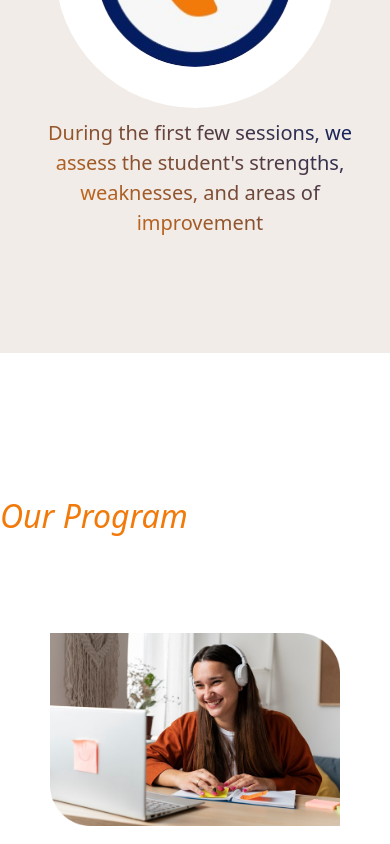
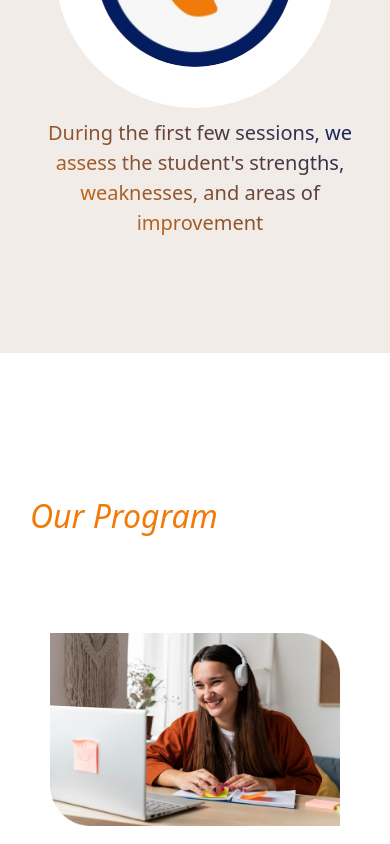
Before and after one commit to dilip2k04/hostinger, a React (Vite) app: page / in a window 390 px wide. Shown: the part 11156-12000 px from the top of the page. Built offline with nearby package versions, Linux system fonts and the light colour scheme; no server answers.

Commit message:
Changes done

```diff
--- a/src/pages/Contact/Contact.jsx
+++ b/src/pages/Contact/Contact.jsx
@@ -126,7 +126,7 @@ export default function Contact() {
         <div className="col-5 d-none d-md-block d-lg-block d-xl-block">
           <img
             src="/imgs/form.png"
-            style={{ height: "75%", width: "80%", objectFit: "contain", marginTop:"18px" }}
+            style={{ height: "78%", width: "80%", objectFit: "contain", marginTop:"18px"}}
             alt=""
           />
         </div>
@@ -166,7 +166,7 @@ export default function Contact() {
             <a className="privacy_btn" href="#">Privacy Policy</a> || <a href="#" className="terms_btn">Terms & Conditions</a>
             </div>
             <div className="d-flex justify-content-center align-items-center">
-              <button onClick={handleSubmit} className="form_button">
+              <button onClick={handleSubmit} className="form_button fw-bolder">
                 Book A Demo
               </button>
             </div>
--- a/src/pages/OurProgram/OurProgram.css
+++ b/src/pages/OurProgram/OurProgram.css
@@ -94,7 +94,7 @@
 
   .ourprogram_title {
     font-size: 32px;
-    margin-left: 0;
+    margin-left: 30px;
   }
   .ourprogram_img{
 
```
Also changed, not shown: public/imgs/form.png, public/imgs/google_logo.png.
